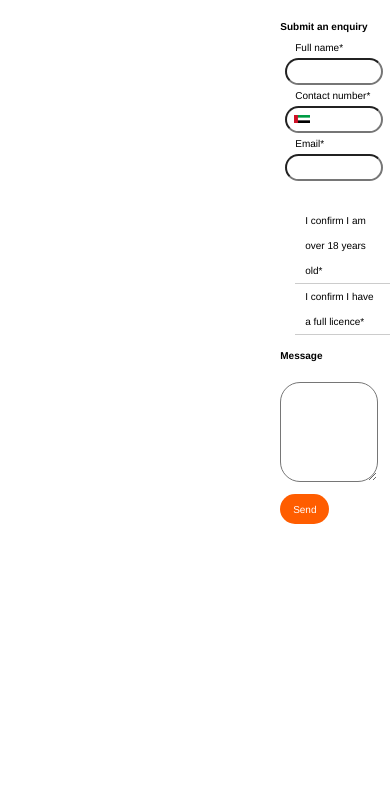
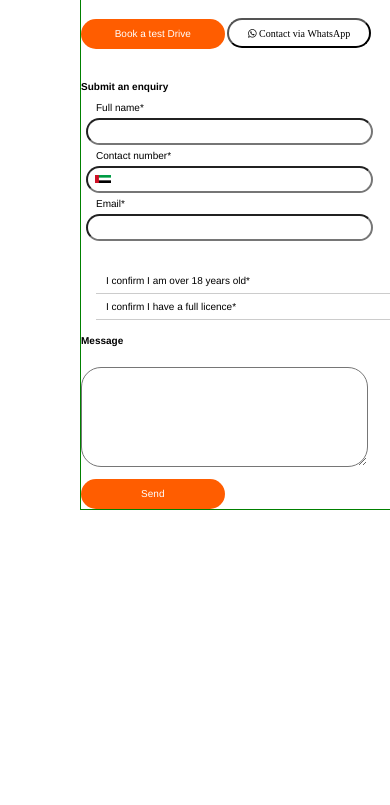
Before and after one commit to Sbonelo01/theProject, a website: page index.html in a window 390 px wide. Shown: the part 553-1358 px from the top of the page. After the commit the page ends 1063 px from the top, so only its background shows below. Drawn offline with Linux system fonts and the light colour scheme.

Commit message:
mobile view

```diff
--- a/index.html
+++ b/index.html
@@ -25,7 +25,7 @@
       </header>
       <hr>
       <div class="wrapper">
-         <div>
+         <div class="car-div">
             <ul>
                <li class="fa fa-angle-left top-text">  Back to search</li>
             </ul>
@@ -84,6 +84,7 @@
             </div>
          </div>
          <!-- <div> -->
+         <div>
          <div class="form-section">
             <br>
             <div id="left-side">
--- a/styles/main.scss
+++ b/styles/main.scss
@@ -388,10 +388,6 @@ hr {
 	border-top: 1px solid #000;
 }
 
-html {
-	min-height: 100%;
-}
-
 body {
 	min-height: 100%;
 }
@@ -421,13 +417,21 @@ nav ul li img {
 		width: 100%;
 		justify-content: center;
 	}
+	div.wrapper {
+		height: 100vh;
+		width: 100vw;
+	}
+	div.car-div {
+		height: 33vh;
+		width: 100vw;
+		float: right;
+		border: 1px solid red;
+	}
+	div.container{
+		border: 1px solid red;
+	}
 	.container {
 		length: auto;
-	}
-	.form-section {
-		width: 100%;
-		margin-top: 120%;
-		justify-content: center;
 	}
 	.next,
 	.prev {
@@ -435,6 +439,41 @@ nav ul li img {
 		height: 30px;
 		margin-top: -145%;
 	}
+	form {
+		float: left;
+		justify-content: center;
+	}
+	.form {
+
+	}
+	.form-section {
+		width: 100%;
+		padding-top: 275px;
+		justify-content: center;
+	}
+	#left-side {
+		text-align: left;
+		width: 100vw;
+		float: left;
+		padding-left: 0;
+		padding-left: 0;
+		position: absolute;
+		left: 80px;
+		font-family: small;
+		border: 1px solid green;
+	}
+	.brand {
+
+	}
+	.price {
+
+	}
+	.book-test-drive {
+
+	}
+	.contact-on-whatsapp {
+
+	}
 }
 
 body {
```
Also changed, not shown: styles/main.css, 1 other file.
